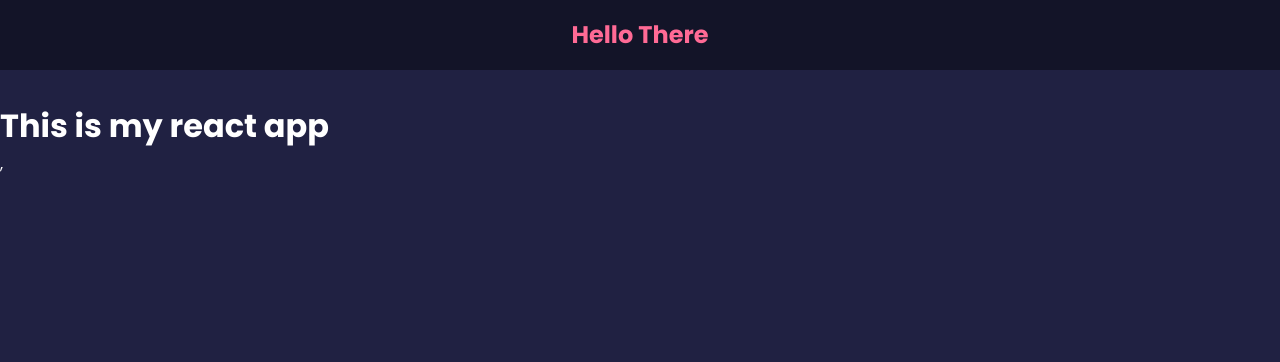
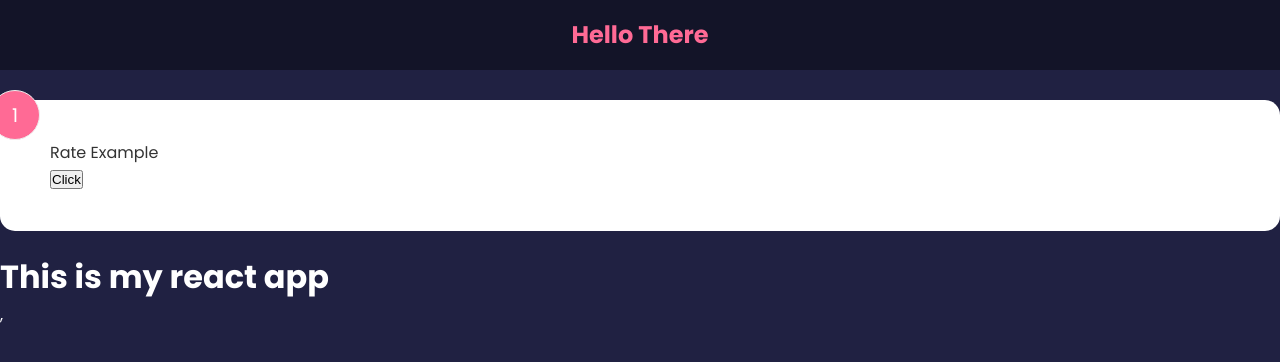
Before and after one commit to Hosseinht/rateapp-react, a React (Create React App) app: page / in a window 1280 px wide. Shown: the top 362 px of the page. Built offline with nearby package versions, Linux system fonts and the light colour scheme.

Commit message:
useState Hook

```diff
--- a/src/App.js
+++ b/src/App.js
@@ -1,10 +1,12 @@
 import Header from "./components/Header";
+import RateItem from "./components/RateItem";
 
 
 function App() {
     return (
         <>
             <Header/>
+            <RateItem/>
             <div>
                 <h1>This is my react app</h1>
             </div>
--- /dev/null
+++ b/src/components/RateItem.jsx
@@ -0,0 +1,26 @@
+import {useState} from "react";
+
+const RateItem = () => {
+    const [rating, setRating] = useState(1)
+    const [text, setText] = useState('Rate Example')
+
+    // const handleClick = () => {
+    //     setRating(10)
+    // }
+
+    const handleClick = () => {
+        setRating((prev) => {
+            return prev + 1
+        })
+        // if we want to add number to previous number
+    }
+    return (
+        <div className='card'>
+            <div className="num-display">{rating}</div>
+            <div className="text-display">{text}</div>
+            <button onClick={handleClick}>Click</button>
+        </div>
+    );
+};
+
+export default RateItem;
```
